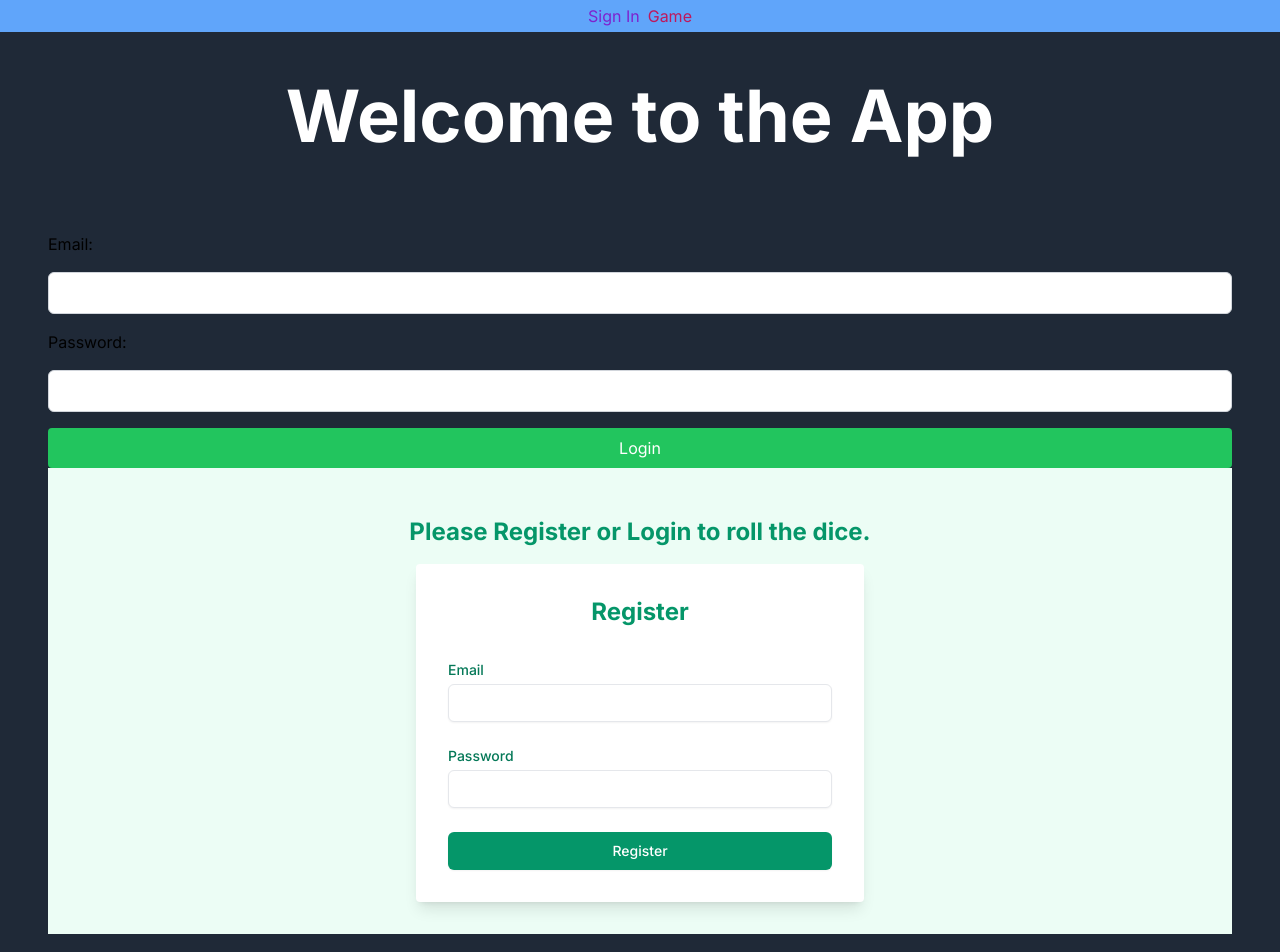
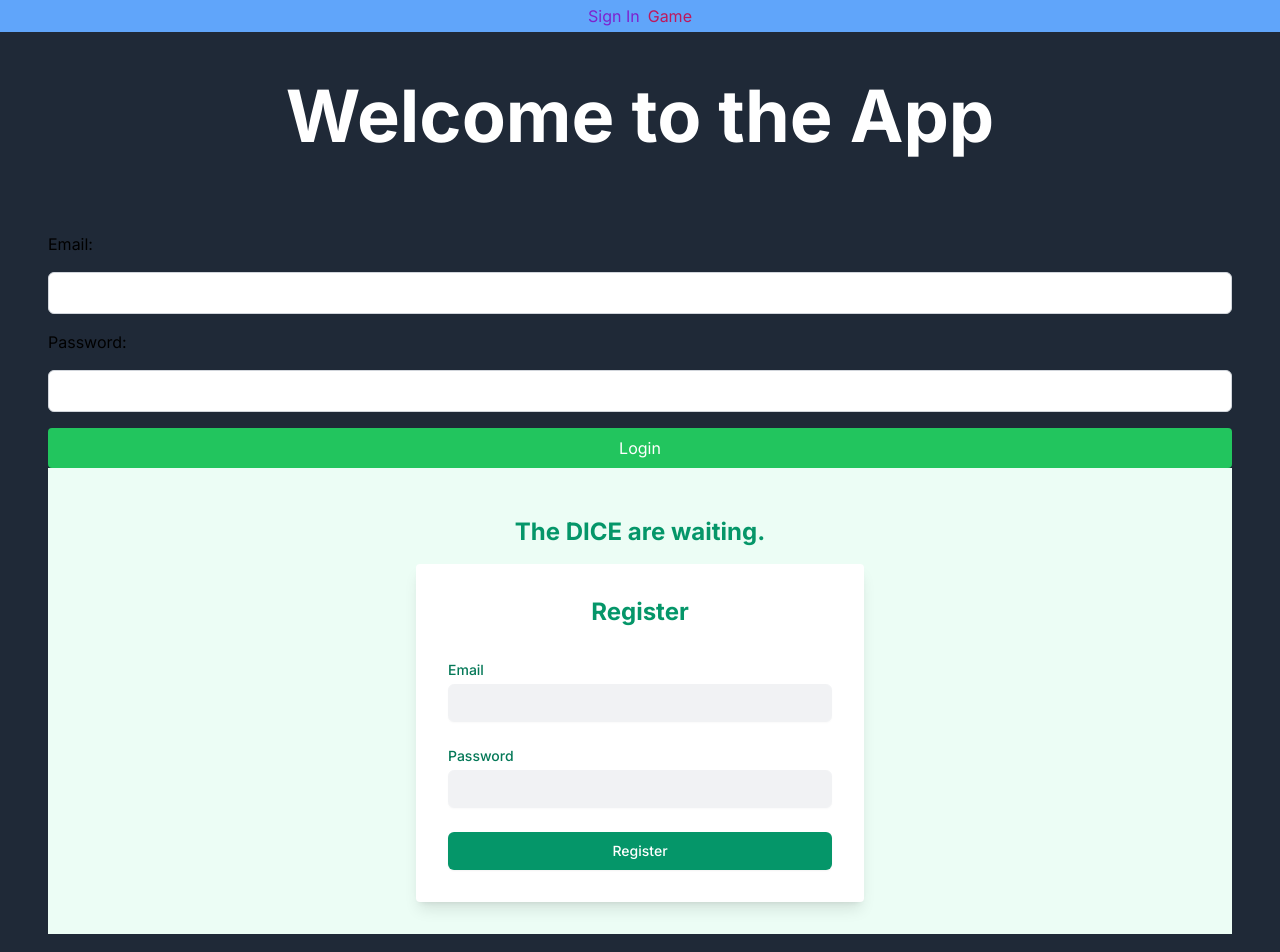
Before and after one commit to tlmoody84/dice-game, a Next.js app: page / in a window 1280 px wide. Shown: the top 952 px of the page. Built offline with nearby package versions, Linux system fonts and the light colour scheme; no server answers.

Commit message:
making edits to the style on the home page

```diff
--- a/src/components/RegisterForm.jsx
+++ b/src/components/RegisterForm.jsx
@@ -5,19 +5,35 @@ import { registerUser } from "../utils/authUtils";
 const RegisterForm = () => {
   const [email, setEmail] = useState("");
   const [password, setPassword] = useState("");
+  const [errorMessage, setErrorMessage] = useState(null);
+
+  <RegisterForm onRegister={registerUser} setErrorMessage={setErrorMessage} />
 
   const handleSubmit = async (e) => {
     e.preventDefault();
-    // Add your registration logic here
-    console.log("Email:", email);
-    console.log("Password:", password);
-    await registerUser(email, password);
+
+    // Basic validation (optional, improve based on your needs)
+    if (!email || !password) {
+      setErrorMessage("Please enter email and password");
+      return;
+    }
+
+    try {
+      // Call your registration function with email and password
+      await registerUser(email, password);
+      setEmail(""); // Clear email field after successful registration (optional)
+      setPassword(""); // Clear password field after successful registration (optional)
+      setErrorMessage(null); // Clear any previous errors
+      // Handle successful registration (optional, e.g., display success message, navigate)
+    } catch (error) {
+      setErrorMessage(error.message || "Registration failed"); // Display error message
+    }
   };
 
   return (
     <div className="items-center justify-center py-8 bg-emerald-50">
       <p className="py-4 text-2xl font-bold text-center text-emerald-600">
-        Please Register or Login to roll the dice.
+        The DICE are waiting.
       </p>
       <div className="w-full max-w-md p-8 mx-auto space-y-8 bg-white rounded shadow-lg y-4">
         <h2 className="text-2xl font-bold text-center text-emerald-600">
@@ -37,7 +53,7 @@ const RegisterForm = () => {
               type="email"
               autoComplete="email"
               required
-              className="w-full px-3 py-2 mt-1 border rounded-md shadow-sm focus:outline-none focus:ring-emerald-500 focus:border-emerald-500 sm:text-sm"
+              className="w-full px-3 py-2 mt-1 border rounded-md shadow-sm focus:outline-none bg-gray-200 opacity-50 text-black focus:ring-emerald-500 focus:border-emerald-500 sm:text-sm"
               value={email}
               onChange={(e) => setEmail(e.target.value)}
             />
@@ -56,7 +72,7 @@ const RegisterForm = () => {
               type="password"
               autoComplete="current-password"
               required
-              className="w-full px-3 py-2 mt-1 border rounded-md shadow-sm focus:outline-none focus:ring-emerald-500 focus:border-emerald-500 sm:text-sm"
+              className="w-full px-3 py-2 mt-1 border rounded-md shadow-sm focus:outline-none bg-gray-200 opacity-50 text-black focus:ring-emerald-500 focus:border-emerald-500 sm:text-sm"
               value={password}
               onChange={(e) => setPassword(e.target.value)}
             />
```
